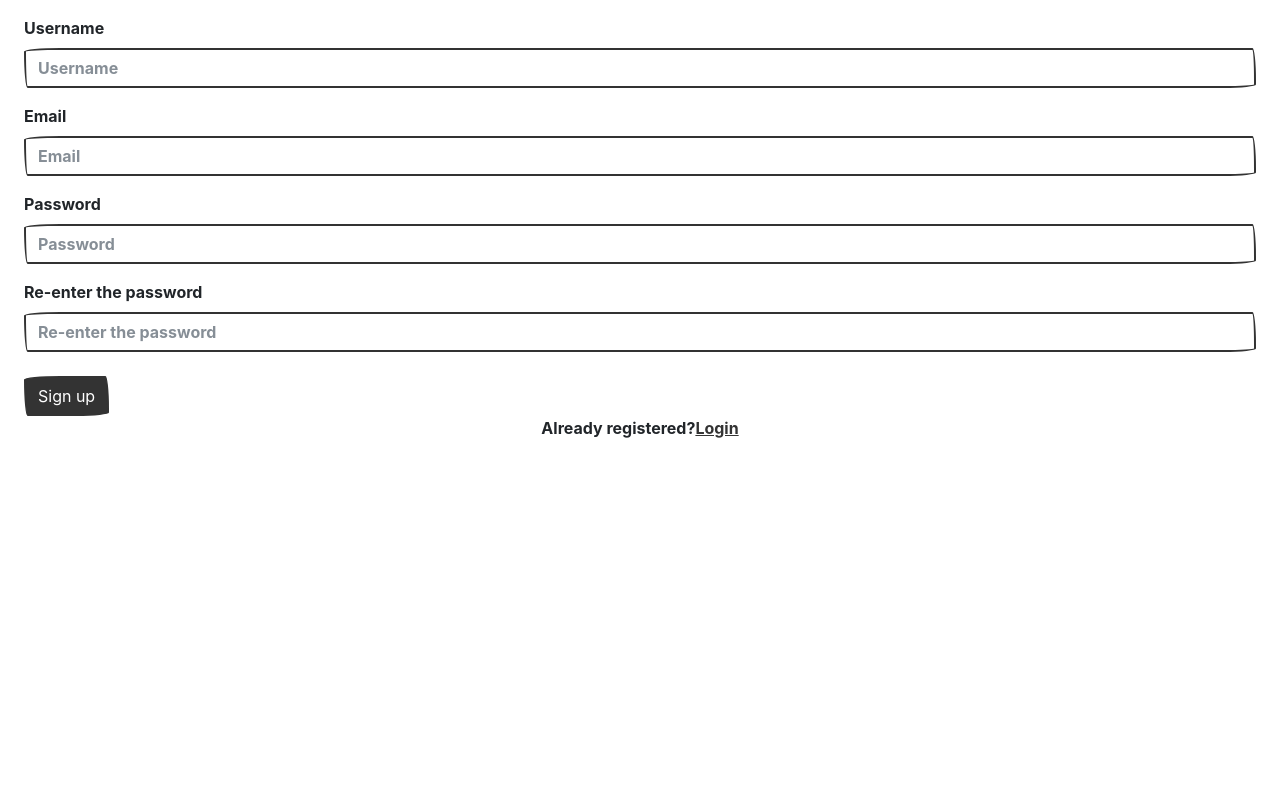
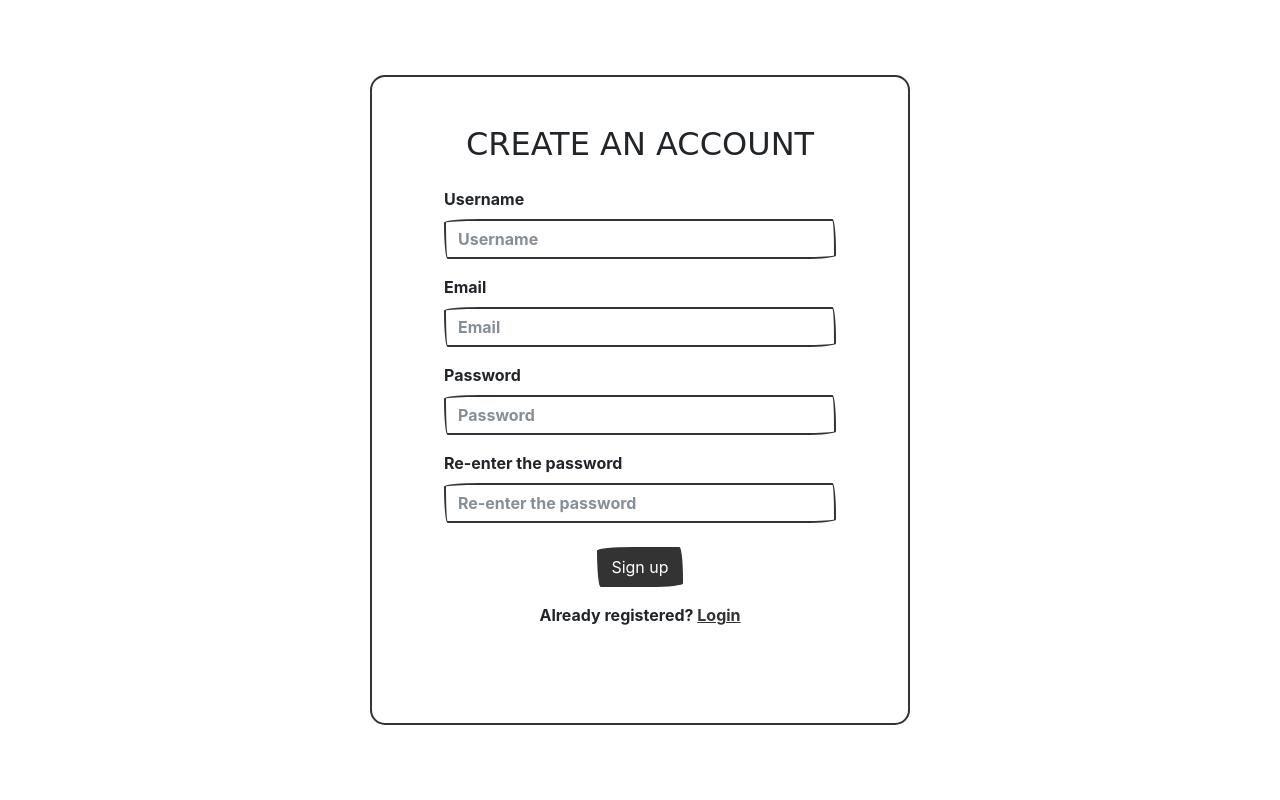
Before and after one commit to chilkacastro/Blog, a PHP site: page /Blog/Login/create in a window 1280 px wide. Shown: the part 60-860 px from the top of the page. Before the commit the page ends 498 px from the top, so only its background shows below. Run offline with PHP 8.4, Linux system fonts and the light colour scheme; data comes from the database, SQL or seed files in the repository; data that the repository does not hold is empty; some libraries are stand-ins or nearby versions; some web fonts are replaced.

Commit message:
fixed the sign up page

```diff
--- a/app/views/Login/create.php
+++ b/app/views/Login/create.php
@@ -1,4 +1,12 @@
 <?php require APPROOT . '/views/includes/header.php';  ?>
+<section class="vh-100 bg-image">
+  <div class="mask d-flex align-items-center h-100 gradient-custom-3">
+    <div class="container">
+      <div class="row d-flex justify-content-center align-items-center h-100">
+        <div class="col-12 col-md-9 col-lg-7 col-xl-6">
+          <div class="card" style="border-radius: 15px;">
+            <div class="card-body p-5">
+              <h2 class="text-uppercase text-center mb-2">Create an account</h2>
 
 
               <form class="px-4 py-3" method="post" action="">
@@ -26,18 +34,27 @@
                   <span class="invalid-feedback"><?php echo $data['password_match_error']; ?> </span>
                 </div>
 
+                <div class="d-flex justify-content-center align-items-center mt-3 mb-3">
                 <button type="submit" name="signup" class="btn btn-primary mt-2"> Sign up</button>
-    <p class="text-center">Already registered?<a href="/MVC/Login/">Login</a> </p>
+                </div>
+                <p class="text-center">Already registered? <a href="/Blog/Login/"> Login</a> </p>
 
                 <?php
 
-if(!empty($data['msg'])){
-    echo '<div class="alert alert-danger" role="alert">'.
-        $data['msg'].'
+                if (!empty($data['msg'])) {
+                  echo '<div class="alert alert-danger" role="alert">' .
+                    $data['msg'] . '
                   </div>';
                 }
 
                 ?>
               </form>
 
+            </div>
+          </div>
+        </div>
+      </div>
+    </div>
+  </div>
+</section>
 <?php require APPROOT . '/views/includes/footer.php'; ?>
--- a/app/views/Profile/createProfile.php
+++ b/app/views/Profile/createProfile.php
@@ -9,7 +9,7 @@
     <script src="https://cdn.jsdelivr.net/npm/bootstrap@5.1.3/dist/js/bootstrap.bundle.min.js"></script>
     <link rel="stylesheet" href="https://cdnjs.cloudflare.com/ajax/libs/font-awesome/6.0.0/css/all.min.css" integrity="sha512-9usAa10IRO0HhonpyAIVpjrylPvoDwiPUiKdWk5t3PyolY1cOd4DSE0Ga+ri4AuTroPR5aQvXU9xC6qOPnzFeg==" crossorigin="anonymous" referrerpolicy="no-referrer" />
     <!-- for theme -->
-    <link rel="stylesheet" href="https://cdn.jsdelivr.net/npm/bootswatch@4.5.2/dist/solar/bootstrap.min.css" integrity="sha384-NCwXci5f5ZqlDw+m7FwZSAwboa0svoPPylIW3Nf+GBDsyVum+yArYnaFLE9UDzLd" crossorigin="anonymous">
+    <link rel="stylesheet" href="https://cdn.jsdelivr.net/npm/bootswatch@4.5.2/dist/sketchy/bootstrap.min.css" integrity="sha384-NCwXci5f5ZqlDw+m7FwZSAwboa0svoPPylIW3Nf+GBDsyVum+yArYnaFLE9UDzLd" crossorigin="anonymous">
     <!-- for the search -->
     <title><?php echo SITENAME; ?></title>
 </head>
```
Lines whose indentation alone changed are shown as unchanged.
